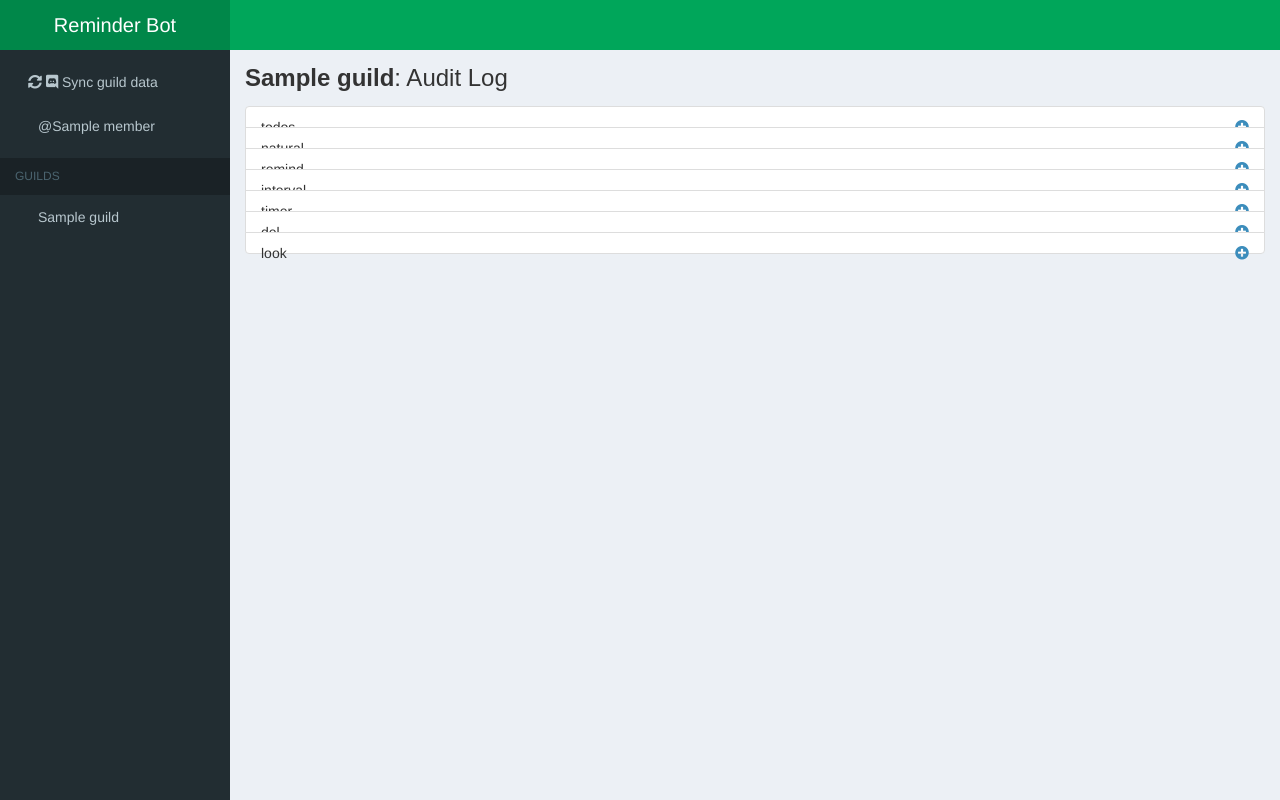
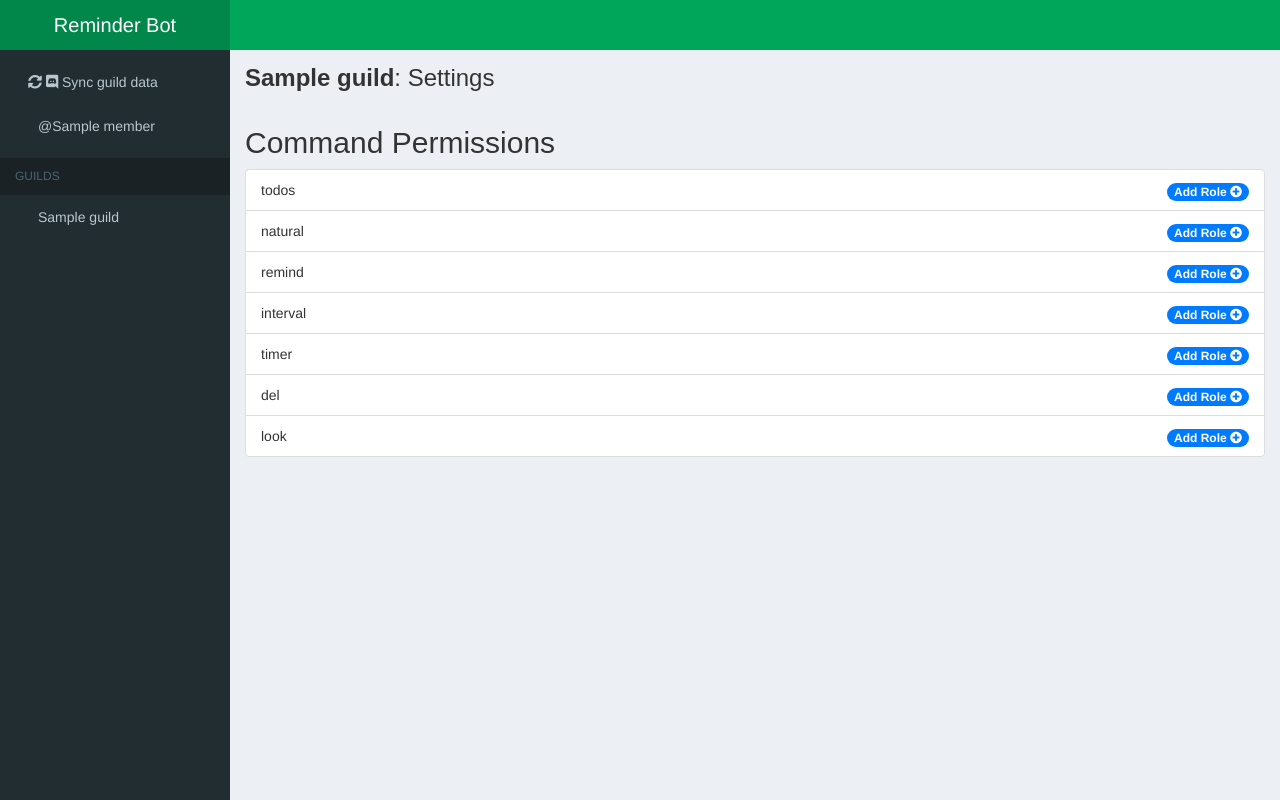
Before and after one commit to reminder-bot/web, a Flask app: template app/templates/settings_dashboard/settings_dashboard.html in a window 1280 px wide. Run offline with Flask 2, Linux system fonts and the light colour scheme; tables that the repository leaves empty hold one stand-in row (values such as "Sample post"); the template is opened without the code that fills it: values that come from a table or form of the project are taken from there, most other values are stand-ins (such as "Sample title", 1, 10 or a date in 2020); parts of the project's set-up code (start-up, migrations or seed data) failed here and were passed over; some libraries are stand-ins or nearby versions; some web fonts are replaced.

Commit message:
settings page work

```diff
--- a/app/models.py
+++ b/app/models.py
@@ -4,9 +4,10 @@ from sqlalchemy.dialects.mysql import BIGINT, MEDIUMINT, INTEGER as INT, MEDIUMB
 from datetime import datetime, timedelta
 
 guild_users = db.Table('guild_users',
-                       db.Column('guild', INT(unsigned=True), db.ForeignKey('guilds.id')),
-                       db.Column('user', INT(unsigned=True), db.ForeignKey('users.id')),
+                       db.Column('guild', INT(unsigned=True), db.ForeignKey('guilds.id'), nullable=False),
+                       db.Column('user', INT(unsigned=True), db.ForeignKey('users.id'), nullable=False),
                        db.Column('can_access', db.Boolean, nullable=False, default=False),
+                       db.UniqueConstraint('guild', 'user'),
                        )
 
 
@@ -93,6 +94,7 @@ class Guild(db.Model):
 
     channels = db.relationship('Channel', backref='guild', lazy='dynamic')
     roles = db.relationship('Role', backref='guild', lazy='dynamic')
+    command_restrictions = db.relationship('CommandRestriction', backref='guild', lazy='dynamic')
 
 
 class Role(db.Model):
@@ -104,6 +106,9 @@ class Role(db.Model):
 
     name = db.Column(db.String(100))
 
+    def display_name(self):
+        return self.name or str(self.id)
+
 
 class CommandRestriction(db.Model):
     __tablename__ = 'command_restrictions'
@@ -111,8 +116,8 @@ class CommandRestriction(db.Model):
     id = db.Column(db.Integer, primary_key=True)
 
     guild_id = db.Column(INT(unsigned=True), db.ForeignKey(Guild.id, ondelete='CASCADE'), nullable=False)
-    guild = db.relationship(Guild, backref='command_restrictions')
     role_id = db.Column(INT(unsigned=True), db.ForeignKey(Role.id, ondelete='CASCADE'), nullable=False)
+    role = db.relationship(Role)
     command = db.Column(ENUM('todos', 'natural', 'remind', 'interval', 'timer', 'del', 'look'))
 
     db.UniqueConstraint('role', 'command')
--- a/app/templates/reminder_dashboard/reminder_dashboard.html
+++ b/app/templates/reminder_dashboard/reminder_dashboard.html
@@ -75,7 +75,7 @@ let members = {
 
 let roles = {
     {% for role in guild.roles %}
-    "@{{ (role.name or str(role.role)).replace('\\', '').lower()[:32] }}": "&{{ role.role }}",
+    "@{{ role.display_name().replace('\\', '').lower()[:32] }}": "&{{ role.role }}",
     {% endfor %}
 };
 
--- a/app/templates/settings_dashboard/settings_dashboard.html
+++ b/app/templates/settings_dashboard/settings_dashboard.html
@@ -3,27 +3,76 @@
 
     <section class="content-header">
         <h1>
-            <strong>{{ guild.name }}</strong>: Audit Log
+            <strong>{{ guild.name }}</strong>: Settings
         </h1>
     </section>
 
     <section class="content">
 
-        <ul class="list-group" style="width: 100%">
+        <h2>Command Permissions</h2>
+        <ul class="list-group" style="width: 100%;">
             {% for command in ('todos', 'natural', 'remind', 'interval', 'timer', 'del', 'look') %}
-                <li class="list-group-item">
-                    <span class="pull-left">{{ command }}</span>
+                <li class="list-group-item" data-command="{{ command }}">
+                    {{ command }}
 
-                    <span class="pull-right">
-                        {% for role in command_restrictions.filter_by(command=command) %}
-                            <a href="#">{{ shrink(role.name or str(role.role)) }}</a>
+                    <span class="pull-right restrictions-container">
+                        {% for restriction in command_restrictions.filter_by(command=command) %}
+                            <a href="#" class="badge role-permitted" data-role-id="{{ restriction.role_id }}">
+                                {{ restriction.role.display_name() }}
+                                <i class="fas fa-times-circle"></i>
+                            </a>
                         {% endfor %}
-                        <a href="#"><i class="fas fa-plus-circle"></i></a>
+
+                        <a class="badge add-role" style="background-color: #007bff;" href="#role-modal" data-toggle="modal">
+                            Add Role
+                            <i class="fas fa-plus-circle"></i>
+                        </a>
                     </span>
                 </li>
             {% endfor %}
         </ul>
 
+        <div class="modal fade" id="role-modal" tabindex="-1" role="dialog">
+            <div class="modal-dialog" role="document">
+                <div class="modal-content">
+                    <div class="modal-header">
+                        <h4 class="modal-title">Add Roles</h4>
+                    </div>
+                    <div class="modal-body">
+                        <ul class="list-group role-controller" data-command="">
+                            {% for role in guild.roles %}
+                                <li class="list-group-item"><a class="role-selector" data-role-id="{{ role.id }}">{{ role.display_name() }}</a></li>
+                            {% endfor %}
+                        </ul>
+                    </div>
+                </div>
+            </div>
+        </div>
+
     </section>
 
+    <script>
+
+'use strict';
+
+$('#role-modal').on('show.bs.modal', function (event) {
+    let $trigger = $(event.relatedTarget);
+    let $role_controller = $(this).find('ul.role-controller');
+
+    let current_roles = $trigger.closest('.restrictions-container').find('.role-permitted').toArray().map(function (i) {
+        return Number(i.dataset.roleId);
+    });
+
+    console.log(current_roles);
+
+    $role_controller.data('command', $trigger.closest('li').data('command'));
+    $role_controller.find('a.role-selector').each(function () {
+        if (current_roles.includes($(this).data('role-id'))) {
+            $(this).disable();
+        }
+    });
+});
+
+    </script>
+
 {% endblock %}
```
Also changed, not shown: app/__init__.py (+1 -9 lines).
